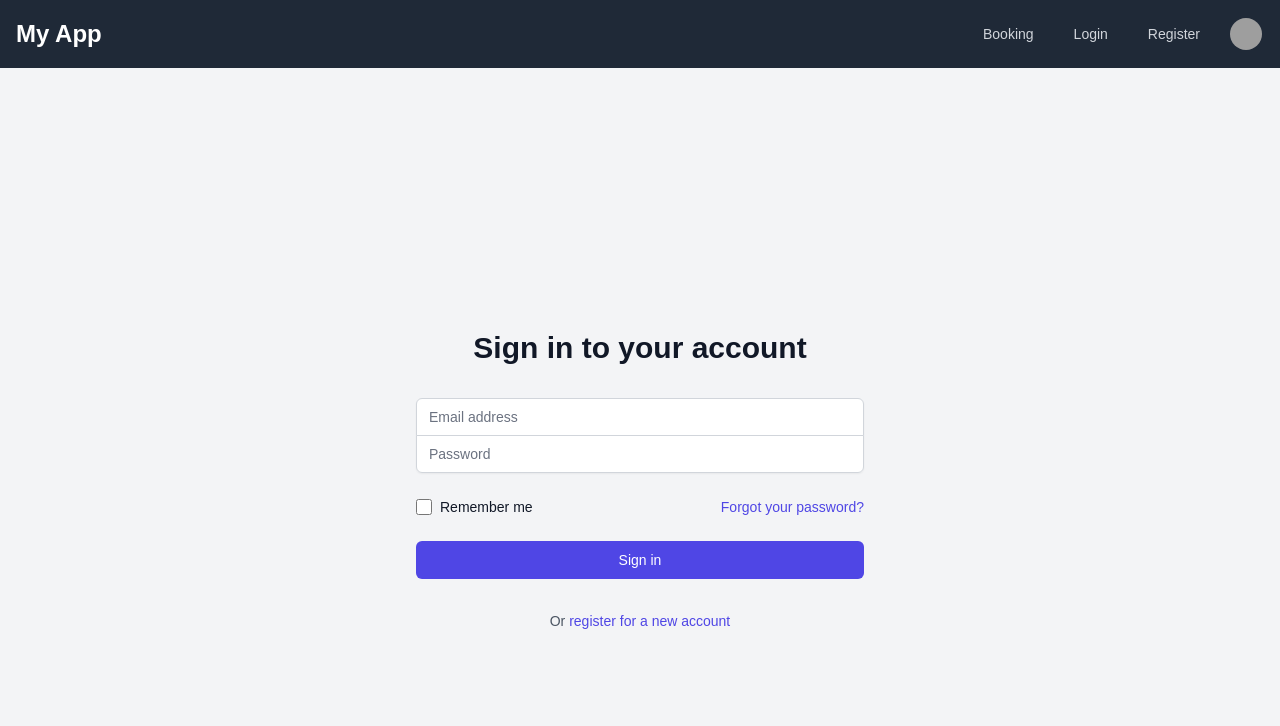
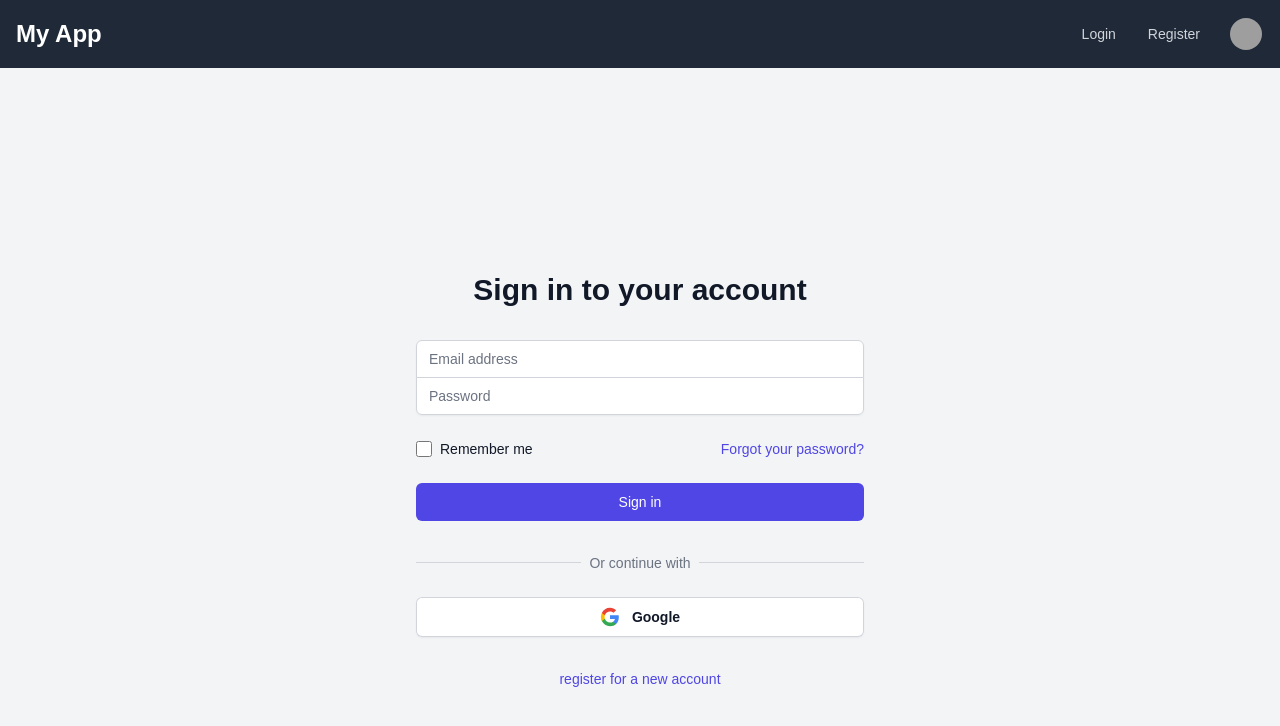
Before and after one commit to Mahmudulislamshuvo/next-auth-practice, a Next.js app: page /login in a window 1280 px wide. Shown: the top 726 px of the page. Built offline with nearby package versions, Linux system fonts and the light colour scheme; no server answers; grey boxes are pictures that could not be loaded.

Commit message:
Implement authentication features with Google sign-in and sign-out functionality; update Navbar and LoginPage components

```diff
--- /dev/null
+++ b/actions/index.js
@@ -0,0 +1,11 @@
+"use server";
+
+import { signOut, signIn } from "@/auth";
+
+export async function handleSignOut() {
+  await signOut();
+}
+
+export async function handleSigIn() {
+  await signIn("google", { redirectTo: "/booking" });
+}
--- a/app/login/page.js
+++ b/app/login/page.js
@@ -1,3 +1,5 @@
+import { handleSigIn } from "@/actions";
+import Link from "next/link";
 
 export default function LoginPage() {
   return (
@@ -8,6 +10,7 @@ export default function LoginPage() {
             Sign in to your account
           </h2>
         </div>
+
         <form className="mt-8 space-y-6" action="#" method="POST">
           <input type="hidden" name="remember" defaultValue="true" />
           <div className="-space-y-px rounded-md shadow-sm">
@@ -19,7 +22,6 @@ export default function LoginPage() {
                 id="email-address"
                 name="email"
                 type="email"
-                autoComplete="email"
                 required
                 className="relative block w-full appearance-none rounded-none rounded-t-md border border-gray-300 px-3 py-2 text-gray-900 placeholder-gray-500 focus:z-10 focus:border-indigo-500 focus:outline-none focus:ring-indigo-500 sm:text-sm"
                 placeholder="Email address"
@@ -33,7 +35,6 @@ export default function LoginPage() {
                 id="password"
                 name="password"
                 type="password"
-                autoComplete="current-password"
                 required
                 className="relative block w-full appearance-none rounded-none rounded-b-md border border-gray-300 px-3 py-2 text-gray-900 placeholder-gray-500 focus:z-10 focus:border-indigo-500 focus:outline-none focus:ring-indigo-500 sm:text-sm"
                 placeholder="Password"
@@ -49,13 +50,19 @@ export default function LoginPage() {
                 type="checkbox"
                 className="h-4 w-4 rounded border-gray-300 text-indigo-600 focus:ring-indigo-500"
               />
-              <label htmlFor="remember-me" className="ml-2 block text-sm text-gray-900">
+              <label
+                htmlFor="remember-me"
+                className="ml-2 block text-sm text-gray-900"
+              >
                 Remember me
               </label>
             </div>
 
             <div className="text-sm">
-              <a href="#" className="font-medium text-indigo-600 hover:text-indigo-500">
+              <a
+                href="#"
+                className="font-medium text-indigo-600 hover:text-indigo-500"
+              >
                 Forgot your password?
               </a>
             </div>
@@ -70,13 +77,60 @@ export default function LoginPage() {
             </button>
           </div>
         </form>
+
+        {/* --- Google Sign-in Divider --- */}
+        <div className="mt-6">
+          <div className="relative">
+            <div className="absolute inset-0 flex items-center">
+              <div className="w-full border-t border-gray-300"></div>
+            </div>
+            <div className="relative flex justify-center text-sm">
+              <span className="bg-gray-100 px-2 text-gray-500">
+                Or continue with
+              </span>
+            </div>
+          </div>
+
+          <div className="mt-6">
+            <form action={handleSigIn}>
+              <button
+                type="submit"
+                className="flex w-full items-center justify-center gap-3 rounded-md bg-white px-4 py-2 text-sm font-semibold text-gray-900 shadow-sm ring-1 ring-inset ring-gray-300 hover:bg-gray-50 focus-visible:ring-transparent"
+              >
+                {/* Google Icon SVG */}
+                <svg className="h-5 w-5" viewBox="0 0 24 24">
+                  <path
+                    d="M22.56 12.25c0-.78-.07-1.53-.2-2.25H12v4.26h5.92c-.26 1.37-1.04 2.53-2.21 3.31v2.77h3.57c2.08-1.92 3.28-4.74 3.28-8.09z"
+                    fill="#4285F4"
+                  />
+                  <path
+                    d="M12 23c2.97 0 5.46-.98 7.28-2.66l-3.57-2.77c-.98.66-2.23 1.06-3.71 1.06-2.86 0-5.29-1.93-6.16-4.53H2.18v2.84C3.99 20.53 7.7 23 12 23z"
+                    fill="#34A853"
+                  />
+                  <path
+                    d="M5.84 14.09c-.22-.66-.35-1.36-.35-2.09s.13-1.43.35-2.09V7.07H2.18C1.43 8.55 1 10.22 1 12s.43 3.45 1.18 4.93l2.85-2.22.81-.62z"
+                    fill="#FBBC05"
+                  />
+                  <path
+                    d="M12 5.38c1.62 0 3.06.56 4.21 1.66l3.15-3.15C17.45 2.09 14.97 1 12 1 7.7 1 3.99 3.47 2.18 7.07l3.66 2.84c.87-2.6 3.3-4.53 6.16-4.53z"
+                    fill="#EA4335"
+                  />
+                </svg>
+                <span className="text-sm font-semibold leading-6">Google</span>
+              </button>
+            </form>
+          </div>
+        </div>
+
         <div className="text-center text-sm text-gray-600">
-          Or{' '}
-          <a href="/register" className="font-medium text-indigo-600 hover:text-indigo-500">
+          <Link
+            href="/register"
+            className="font-medium text-indigo-600 hover:text-indigo-500"
+          >
             register for a new account
-          </a>
+          </Link>
         </div>
       </div>
     </div>
-  )
+  );
 }
--- /dev/null
+++ b/components/DoSignOut.js
@@ -0,0 +1,16 @@
+import { handleSignOut } from "@/actions";
+
+const DoSignOut = () => {
+  return (
+    <form action={handleSignOut}>
+      <button
+        type="submit"
+        className="text-gray-300 hover:text-white px-3 py-2 rounded-md text-sm font-medium"
+      >
+        SignOut
+      </button>
+    </form>
+  );
+};
+
+export default DoSignOut;
--- a/components/Navbar.js
+++ b/components/Navbar.js
@@ -1,6 +1,8 @@
 import Link from "next/link";
 import Image from "next/image";
 import { signIn, signOut, auth } from "@/auth";
+import DosignIn from "./signIn";
+import DoSignOut from "./DoSignOut";
 
 export default async function Navbar() {
   const session = await auth();
@@ -16,33 +18,11 @@ export default async function Navbar() {
 
         {/* Mobile menu button */}
         <div className="hidden md:flex items-center space-x-4">
-          <Link
-            href="/booking"
-            className="text-gray-300 hover:text-white px-3 py-2 rounded-md text-sm font-medium"
-          >
-            Booking
-          </Link>
           {session ? (
-            <Link
-              href="/"
-              className="text-gray-300 hover:text-white px-3 py-2 rounded-md text-sm font-medium"
-            >
-              SignOut
-            </Link>
+            <DoSignOut />
           ) : (
             <>
-              <Link
-                href="/login"
-                className="text-gray-300 hover:text-white px-3 py-2 rounded-md text-sm font-medium"
-              >
-                Login
-              </Link>
-              <Link
-                href="/register"
-                className="text-gray-300 hover:text-white px-3 py-2 rounded-md text-sm font-medium"
-              >
-                Register
-              </Link>
+              <DosignIn />
             </>
           )}
 
--- /dev/null
+++ b/components/signIn.js
@@ -0,0 +1,24 @@
+import { handleSignOut } from "@/actions";
+import Link from "next/link";
+
+const DosignIn = () => {
+  return (
+    <div className="flex items-center gap-2">
+      <Link
+        href="/login"
+        className="text-gray-300 hover:text-white px-3 py-2 rounded-md text-sm font-medium"
+      >
+        Login
+      </Link>
+
+      <Link
+        href="/register"
+        className="text-gray-300 hover:text-white px-3 py-2 rounded-md text-sm font-medium"
+      >
+        Register
+      </Link>
+    </div>
+  );
+};
+
+export default DosignIn;
--- a/package.json
+++ b/package.json
@@ -12,7 +12,8 @@
     "next": "14.2.35",
     "next-auth": "^5.0.0-beta.30",
     "react": "^18",
-    "react-dom": "^18"
+    "react-dom": "^18",
+    "react-icons": "^5.5.0"
   },
   "devDependencies": {
     "eslint": "^8",
```
Also changed, not shown: app/page.js (+67 -13 lines), 1 other file (tests, documents, lock files or other folders).
